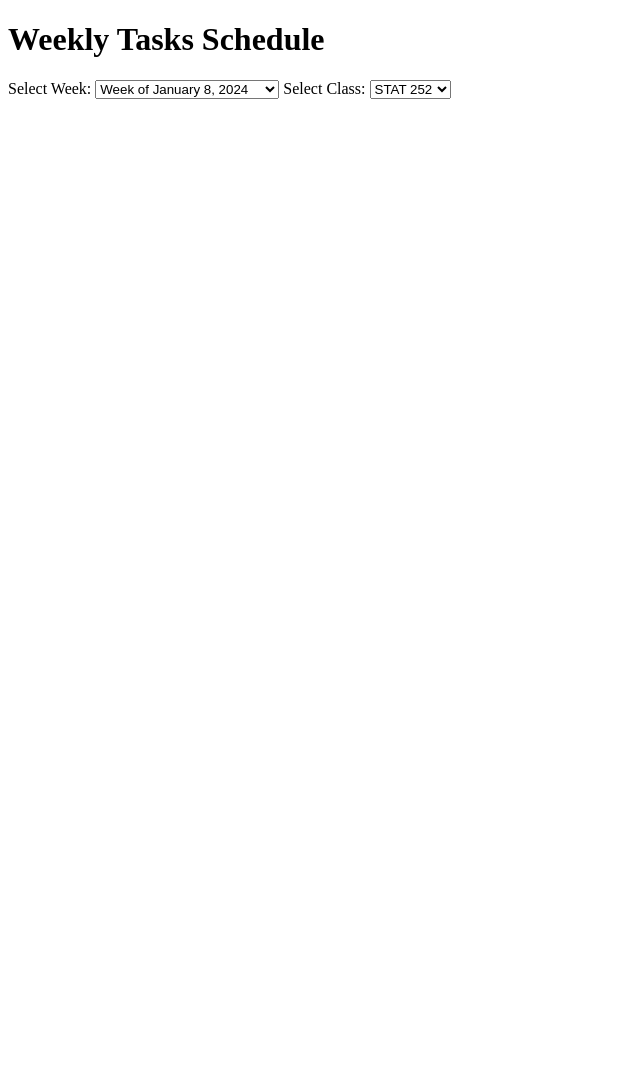
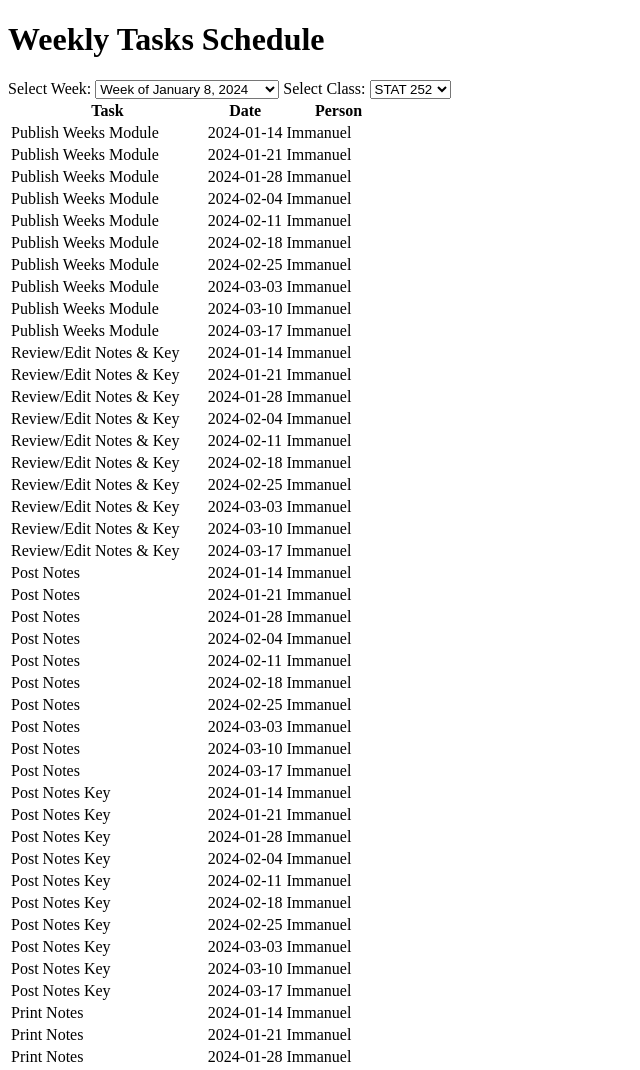
Before and after one commit to gato365/stat-organize-winter-2024, a plain HTML site: page index.html in a window 1280 px wide. Shown: the top 1070 px of the page, without its empty margins (0-640 px from the left). Before the commit the page ends 800 px from the top, so only its background shows below. Drawn offline with Linux system fonts and the light colour scheme.

Commit message:
Making Json correct

```diff
--- a/index.html
+++ b/index.html
@@ -28,8 +28,16 @@
     <option value="STAT 331">STAT 331</option>
 </select>
 
-    <div id="tasksContainer">
+<table id="tasksTable">
+    <thead>
+        <tr>
+            <th>Task</th>
+            <th>Date</th>
+            <th>Person</th>
+        </tr>
+    </thead>
+    <tbody>
         <!-- Tasks will be displayed here -->
-    </div>
-</body>
+    </tbody>
+</table>
 </html>
--- a/schedule.js
+++ b/schedule.js
@@ -10,44 +10,43 @@ async function loadJSON(url) {
         return null;
     }
 }
+async function loadTasks() {
+    let scheduleData = await loadJSON('tasks-winter-2024.json');
 
-async function loadTasks() {
-    let scheduleData = await loadJSON('school_schedule.json'); // URL to your JSON file
+
 
     if (!scheduleData) {
         console.error('Failed to load schedule data.');
         return;
     }
 
-    console.log('Schedule Data:', scheduleData); // Log the loaded data
-
     let week = document.getElementById('weekSelect').value;
     let selectedClass = document.getElementById('classSelect').value;
+    let tasksTable = document.getElementById('tasksTable').getElementsByTagName('tbody')[0];
 
-    console.log(`Loading tasks for ${selectedClass} on week ${week}`); // Log the class and week
 
-    let tasksContainer = document.getElementById('tasksContainer');
 
-    tasksContainer.innerHTML = '';  // Clear previous tasks
+    tasksTable.innerHTML = '';  // Clear previous tasks
 
-    let classSchedule = scheduleData[selectedClass];
-    if (!classSchedule) {
-        console.error(`No schedule data found for class ${selectedClass}`);
-        return;
-    }
+    //  Prints the first date in the scheduleData array
+    console.log(week)
+    console.log(scheduleData[0].date.startsWith(week))
+    console.log(scheduleData[0].date)
 
-    let tasks = classSchedule[week];
-    if (tasks) {
-        tasks.forEach(task => {
-            let taskElement = document.createElement('div');
-            taskElement.innerText = `${task.task} - ${task.person} (${task.date})`;
-            tasksContainer.appendChild(taskElement);
-        });
-    } else {
-        console.error(`No tasks found for class ${selectedClass} on week ${week}`);
-    }
+
+    scheduleData.forEach(task => {
+        if ( task.class === selectedClass) {
+            let row = tasksTable.insertRow();
+            let cell1 = row.insertCell(0);
+            let cell2 = row.insertCell(1);
+            let cell3 = row.insertCell(2);
+            cell1.textContent = task.task;
+            cell2.textContent = task.date;
+            cell3.textContent = task.person;
+        }
+    });
 }
 
-window.onload = async function() {
+window.onload = async function () {
     await loadTasks();
 };
```
Also changed, not shown: tasks-winter-2024.json (renamed from tasks-2024.json). Lines whose indentation alone changed are shown as unchanged.
